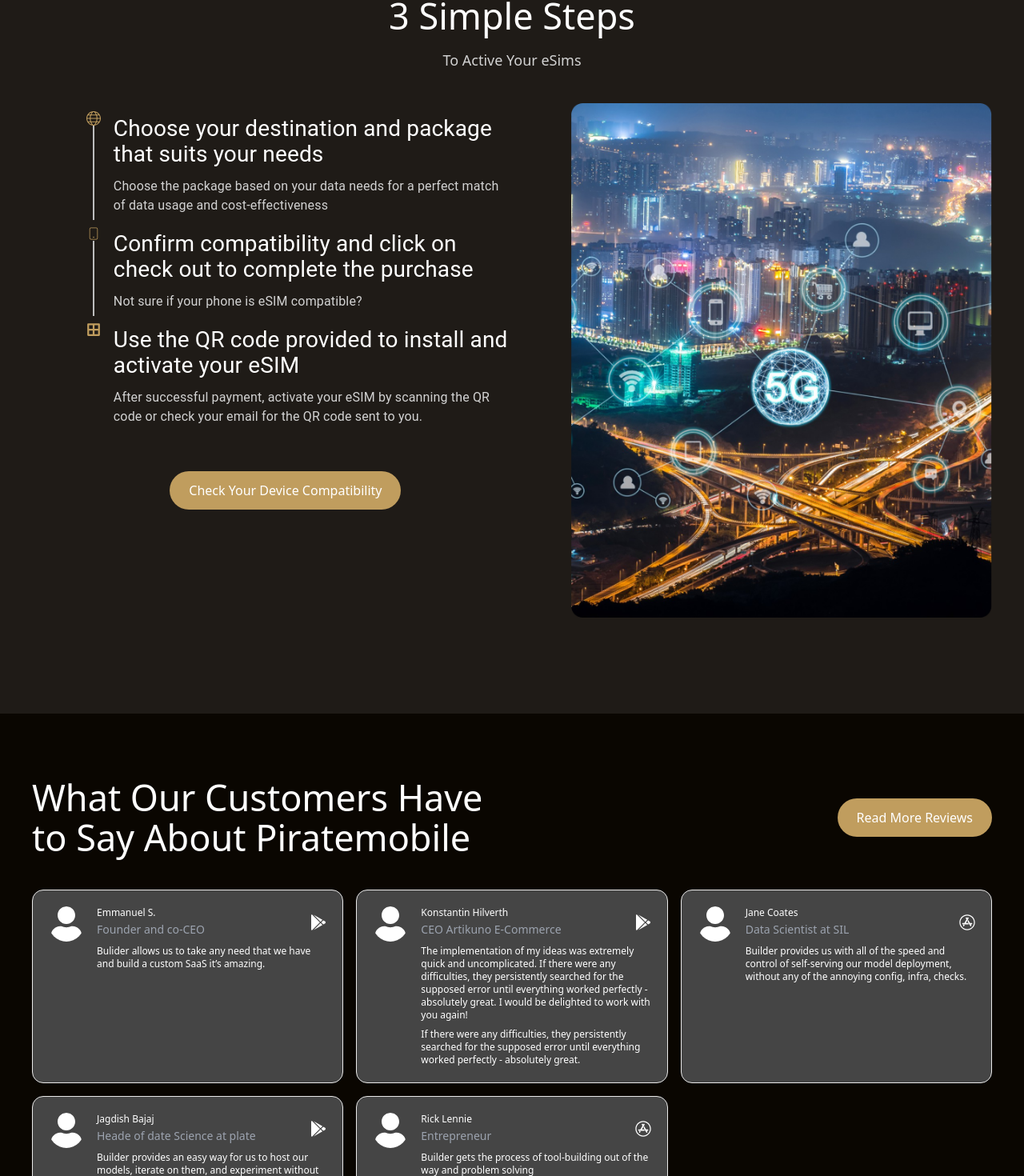
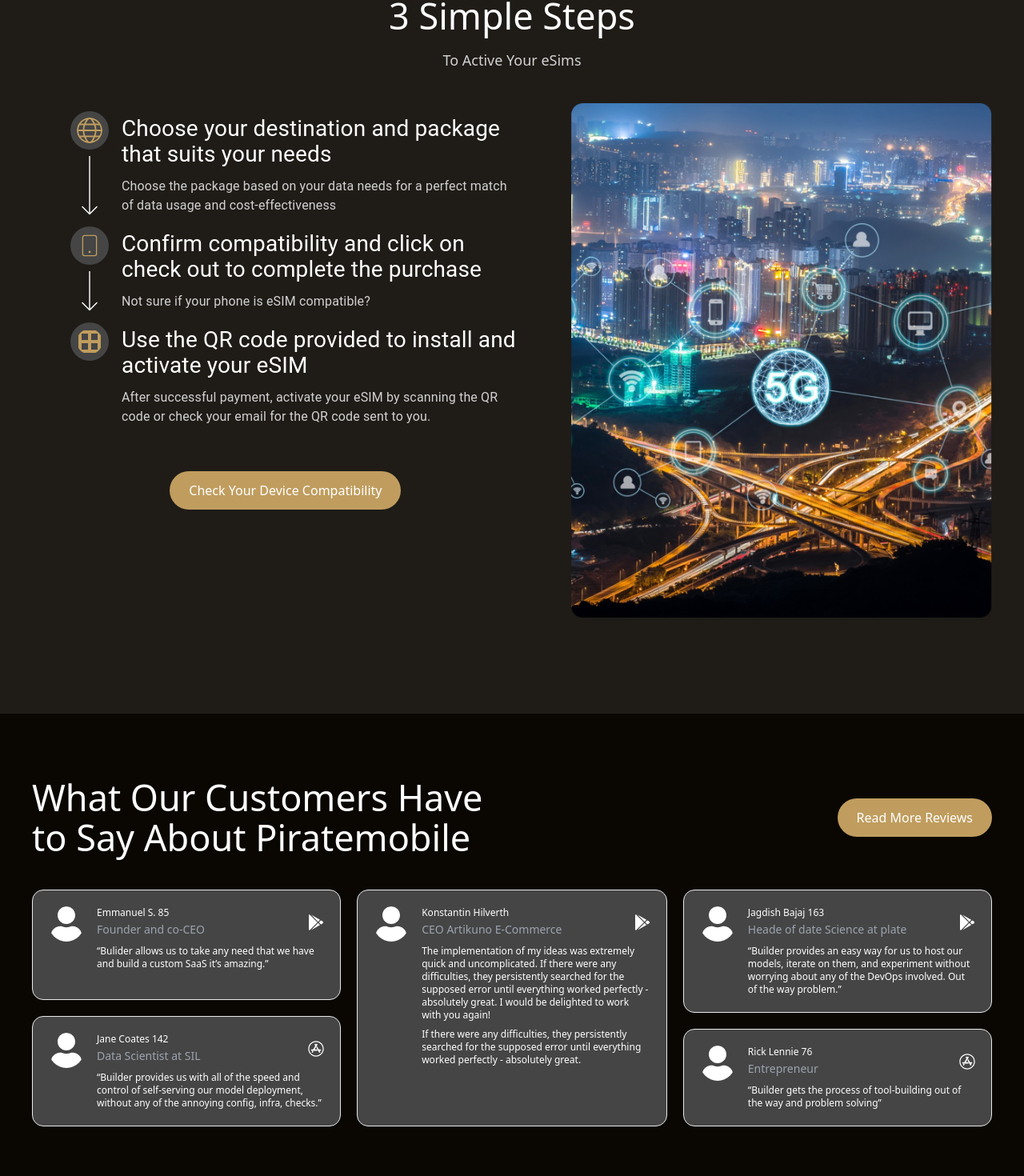
Before and after one commit to webdesignstall/esim-spain-frontend-v2, a Next.js app: page / in a window 1280 px wide. Shown: the part 2982-4452 px from the top of the page at 80% size. Built offline with nearby package versions, Linux system fonts and the light colour scheme.

Commit message:
Timeline arrow and testimonial layout fixed

```diff
--- a/src/components/home/Testimonials.jsx
+++ b/src/components/home/Testimonials.jsx
@@ -2,6 +2,24 @@
 import { FaUser } from "react-icons/fa";
 
 const Testimonials = () => {
+  // Sort testimonialData to find the largest review
+  const sortedTestimonials = [...testimonialData].sort(
+    (a, b) => b.review.length - a.review.length
+  );
+
+  // Get the largest review
+  const largestReview = sortedTestimonials[0];
+
+  // Get the first two reviews excluding the largest review
+  const firstTwo = testimonialData
+    .filter((item) => item !== largestReview)
+    .slice(0, 2);
+
+  // Get the last two reviews excluding the largest review
+  const lastTwo = testimonialData
+    .filter((item) => item !== largestReview)
+    .slice(-2);
+
   return (
     <div className="max-w-[1320px] w-full mx-auto px-10 pt-20 pb-60 flex flex-col gap-10">
       <div className="flex justify-between items-center">
@@ -14,10 +32,11 @@
           </button>
         </div>
       </div>
-      <div className="grid lg:grid-cols-3 md:grid-cols-2 grid-cols-1 gap-4">
-        {testimonialData.map((item, index) => (
+      <div className="flex justify-between gap-5 h-full">
+        <div className="w-1/3 flex flex-col justify-between gap-5">
+          {firstTwo.map((item, index) => (
             <div
-            className={`flex h-auto gap-4 bg-[#454545] border-[1px] border-[#EAEAEA] rounded-[14px] p-5`}
+              className={`flex h-full gap-4 bg-[#454545] border-[1px] border-[#EAEAEA] rounded-[14px] p-5`}
               key={item.id}
             >
               <div>
@@ -34,7 +53,9 @@
               <div>
                 <div className="mb-2 flex justify-between items-center">
                   <div>
-                  <h4 className="text-white text-xs">{item.user.name}</h4>
+                    <h4 className="text-white text-xs">
+                      {item.user.name} {item.review.length}
+                    </h4>
                     <span className="text-gray-400 text-[14px]">
                       {item.user.designation}
                     </span>
@@ -44,13 +65,87 @@
                 <blockquote>
                   <div
                     className="text-white text-xs flex flex-col gap-2"
-                  dangerouslySetInnerHTML={{ __html: item.review }}
+                    dangerouslySetInnerHTML={{ __html: `“${item.review}”` }}
                   ></div>
                 </blockquote>
               </div>
             </div>
           ))}
         </div>
+        <div
+          className={`flex h-auto gap-4 w-1/3 bg-[#454545] border-[1px] border-[#EAEAEA] rounded-[14px] p-5`}
+        >
+          <div>
+            {largestReview?.user?.profileImage ? (
+              <img
+                className="w-16 h-16 rounded-full"
+                src={largestReview.user.profileImage}
+                alt={largestReview.user.name}
+              />
+            ) : (
+              <FaUser className="w-11 h-11 text-white rounded-full" />
+            )}
+          </div>
+          <div>
+            <div className="mb-2 flex justify-between items-center">
+              <div>
+                <h4 className="text-white text-xs">
+                  {largestReview.user.name}
+                </h4>
+                <span className="text-gray-400 text-[14px]">
+                  {largestReview.user.designation}
+                </span>
+              </div>
+              <div className="text-white text-xl">
+                {largestReview.user.platform}
+              </div>
+            </div>
+            <blockquote>
+              <div
+                className="text-white text-xs flex flex-col gap-2"
+                dangerouslySetInnerHTML={{ __html: largestReview.review }}
+              ></div>
+            </blockquote>
+          </div>
+        </div>
+        <div className="w-1/3 flex flex-col justify-between gap-5">
+          {lastTwo.map((item, index) => (
+            <div
+              className={`flex h-full gap-4 bg-[#454545] border-[1px] border-[#EAEAEA] rounded-[14px] p-5`}
+              key={item.id}
+            >
+              <div>
+                {item?.user?.profileImage ? (
+                  <img
+                    className="w-16 h-16 rounded-full"
+                    src={item.user.profileImage}
+                    alt={item.user.name}
+                  />
+                ) : (
+                  <FaUser className="w-11 h-11 text-white rounded-full" />
+                )}
+              </div>
+              <div>
+                <div className="mb-2 flex justify-between items-center">
+                  <div>
+                    <h4 className="text-white text-xs">
+                      {item.user.name} {item.review.length}
+                    </h4>
+                    <span className="text-gray-400 text-[14px]">
+                      {item.user.designation}
+                    </span>
+                  </div>
+                  <div className="text-white text-xl">{item.user.platform}</div>
+                </div>
+                <div
+                  className="text-white text-xs flex flex-col gap-2"
+                  dangerouslySetInnerHTML={{ __html: `“${item.review}”` }}
+                ></div>
+              </div>
+            </div>
+          ))}
+        </div>
+      </div>
     </div>
   );
 };
--- a/src/components/home/VerticalUITimeline.jsx
+++ b/src/components/home/VerticalUITimeline.jsx
@@ -5,6 +5,7 @@
 import TimelineConnector from "@mui/lab/TimelineConnector";
 import TimelineContent from "@mui/lab/TimelineContent";
 import timelineData from "@/constants/timelineData";
+import { BsChevronDown } from "react-icons/bs";
 
 const VerticalUITimeline = () => {
   return (
@@ -14,7 +15,12 @@
           <TimelineItem key={index} className="py-1 text-white">
             <TimelineSeparator>
               {item.icon}
-              {index !== timelineData.length - 1 && <TimelineConnector />}
+              {index !== timelineData.length - 1 && (
+                <>
+                  <TimelineConnector className="mt-2" />
+                  <BsChevronDown className="-mt-4 text-2xl" />
+                </>
+              )}
             </TimelineSeparator>
             <TimelineContent className="py-20 -mt-20">
               <h3 className="text-[28px] w-[500px] mb-3 leading-8">
--- a/src/components/shared/Footer.jsx
+++ b/src/components/shared/Footer.jsx
@@ -10,7 +10,7 @@
 const Footer = () => {
   return (
     <footer className=" bg-[#1F1B17] py-10">
-      <div className="max-w-[1320px] w-full mx-auto -mt-44">
+      <div className="max-w-[1320px] w-full mx-auto -mt-32">
         <div>
           <Image src={logo} alt="Logo" />
         </div>
--- a/src/constants/timelineData.js
+++ b/src/constants/timelineData.js
@@ -8,9 +8,7 @@
     description:
       "Choose the package based on your data needs for a perfect match of data usage and cost-effectiveness",
     icon: (
-      <div className="rounded-full p-3 text-lg text-[#C09D5E] bg-[#5c5a58]">
-        <TfiWorld />
-      </div>
+      <TfiWorld className="bg-[#454545] text-5xl p-2 rounded-full text-[#C09D5E]" />
     ),
     link: "https://link.com",
   },
@@ -19,9 +17,7 @@
       "Confirm compatibility and click on check out to complete the purchase",
     description: "Not sure if your phone is eSIM compatible?",
     icon: (
-      <div className="rounded-full p-3 text-lg text-[#C09D5E] bg-[#5c5a58]">
-        <CiMobile2 />
-      </div>
+      <CiMobile2 className="bg-[#454545] text-5xl p-2 rounded-full text-[#C09D5E]" />
     ),
   },
   {
@@ -29,9 +25,7 @@
     description:
       "After successful payment, activate your eSIM by scanning the QR code or check your email for the QR code sent to you.",
     icon: (
-      <div className="rounded-full p-3 text-lg text-[#C09D5E] bg-[#5c5a58]">
-        <FaBorderAll />
-      </div>
+      <FaBorderAll className="bg-[#454545] text-5xl p-2 rounded-full text-[#C09D5E]" />
     ),
     link: "https://link.com",
   },
```
Lines whose indentation alone changed are shown as unchanged.
